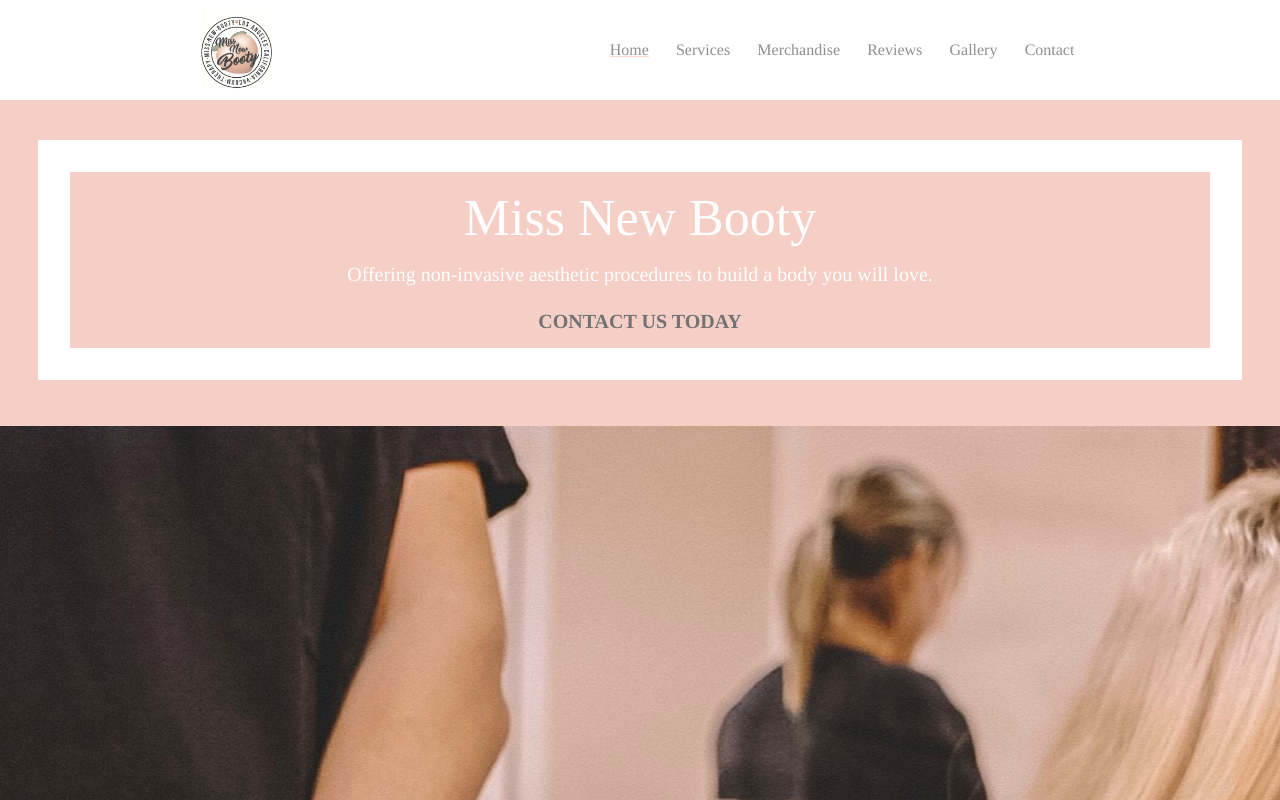
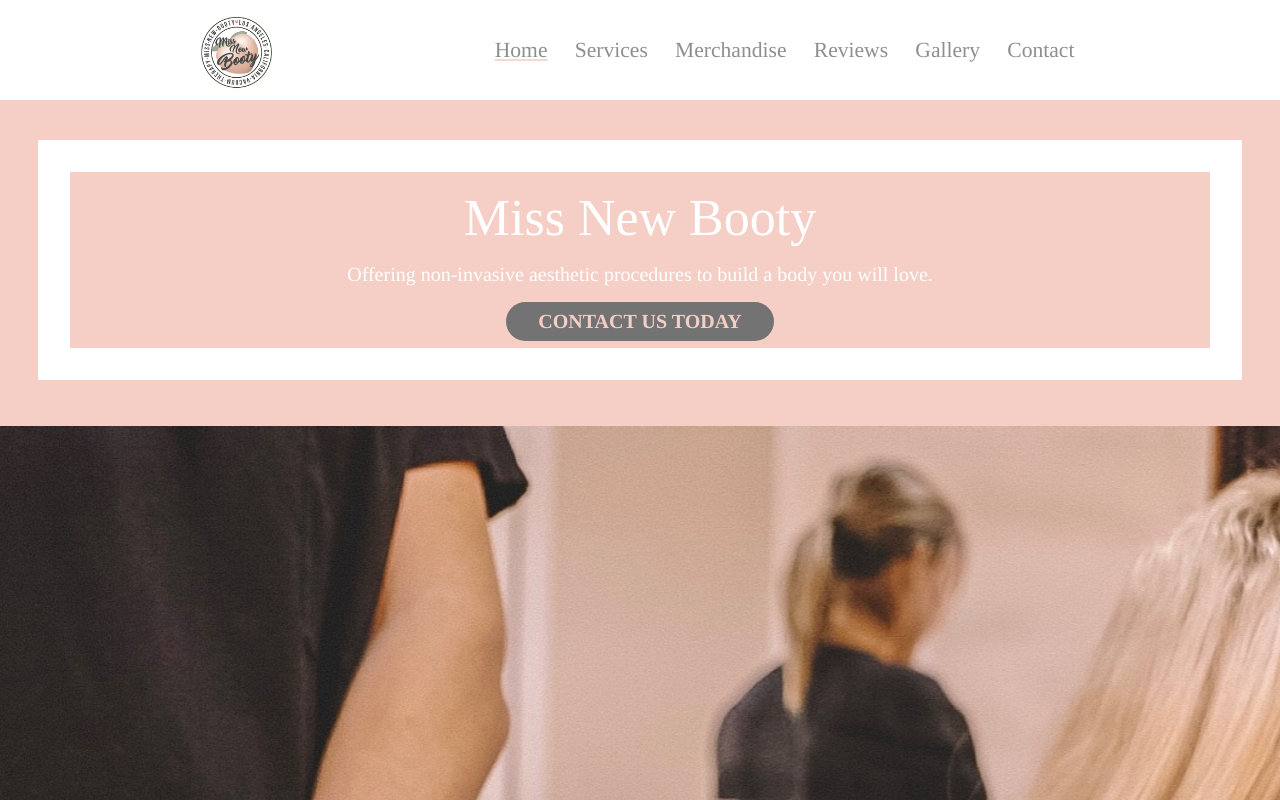
Before and after one commit to DerekJLeong/miss-new-booty, a React (Create React App) app: page / in a window 1280 px wide. In both pictures the pointer is over the link "CONTACT US TODAY". Built offline with nearby package versions, Linux system fonts and the light colour scheme.

Commit message:
style: fixes, hover for button

```diff
--- a/src/App.css
+++ b/src/App.css
@@ -44,4 +44,7 @@
       justify-content: flex-end;
       margin-right: 15vw;
    }
+   nav a {
+      font-size: 1.35rem;
+   }
 }
--- a/src/components/home.css
+++ b/src/components/home.css
@@ -49,8 +49,8 @@
 }
 .home_contact_wrapper a:hover,
 .home_contact_wrapper a:active {
-   background: #f5cec6;
-   color: #737373;
+   background: #737373;
+   color: #f5cec6;
 }
 
 .home_image {
@@ -157,8 +157,8 @@
    grid-area: 5 / 1 / 6 / 2;
    margin: 2rem auto 4rem;
 }
-.home_servcies a:hover,
-.home_servcies a:active {
+.home_services a:hover,
+.home_services a:active {
    background: #f5cec6;
    color: #737373;
 }
```
